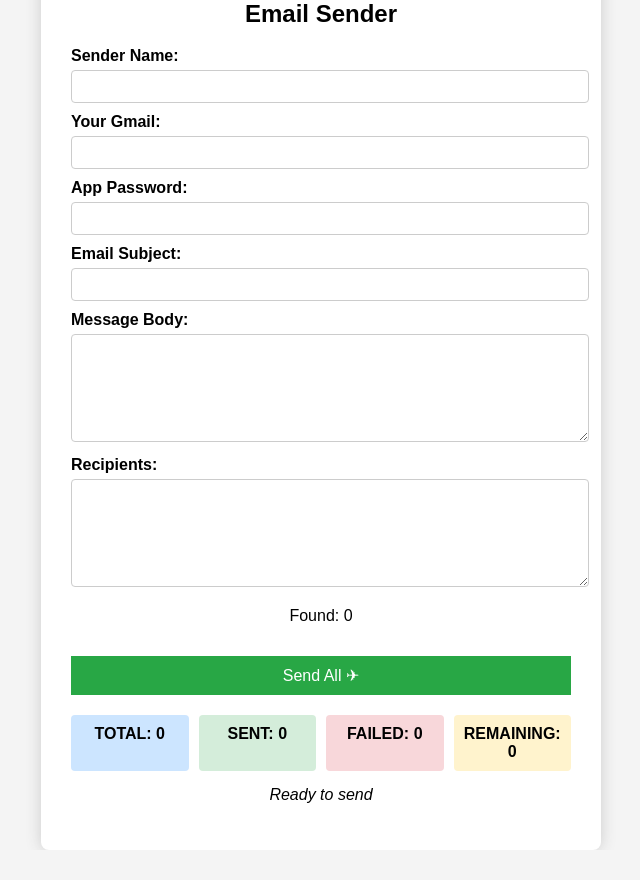
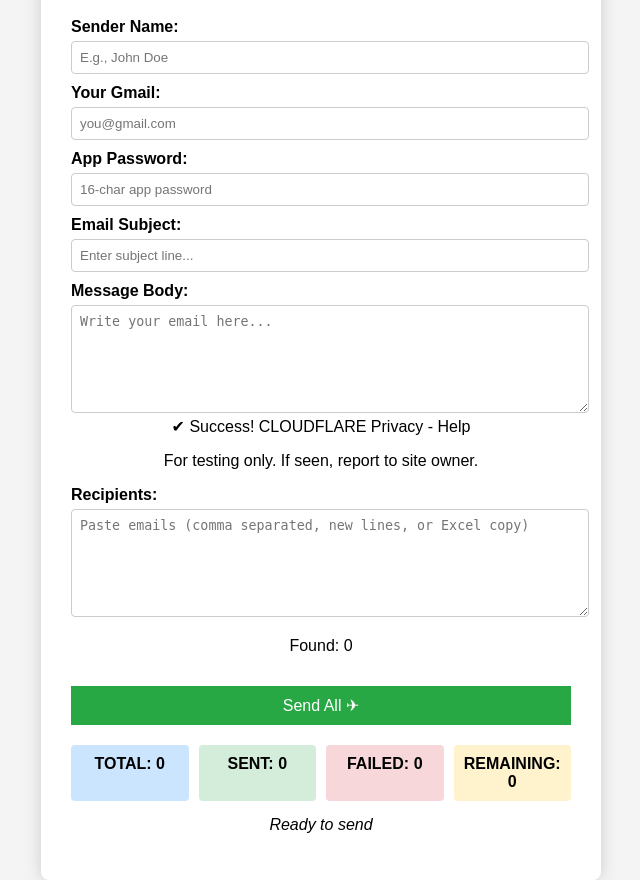
Before and after one commit to pradeepkumar95751-bit/Pradee-Kumar, a Flask app: page / in a window 1280 px wide. Shown: the whole page, without its empty margins (319-959 px from the left). Before the commit the page ends 850 px from the top, so only its background shows below. Run offline with Flask 2, Linux system fonts and the light colour scheme.

Commit message:
Update index.html

```diff
--- a/templates/index.html
+++ b/templates/index.html
@@ -1,36 +1,42 @@
 <!DOCTYPE html>
 <html>
 <head>
-    <title>Email Sender Meter</title>
+    <title>Bulk Email Sender</title>
     <link rel="stylesheet" href="/static/style.css">
 </head>
 <body>
 <div class="center-container">
     <div class="dashboard">
-        <h2>Email Sender</h2>
+        <h2>Bulk Email Sender</h2>
         <form id="mailForm">
             <label>Sender Name:</label>
-            <input type="text" name="sender_name" required>
+            <input type="text" name="sender_name" placeholder="E.g., John Doe" required>
 
             <label>Your Gmail:</label>
-            <input type="email" name="gmail_user" required>
+            <input type="email" name="gmail_user" placeholder="you@gmail.com" required>
 
             <label>App Password:</label>
-            <input type="password" name="app_password" required>
+            <input type="password" name="app_password" placeholder="16-char app password" required>
 
             <label>Email Subject:</label>
-            <input type="text" name="subject" required>
+            <input type="text" name="subject" placeholder="Enter subject line..." required>
 
             <label>Message Body:</label>
-            <textarea name="body" rows="6" required></textarea>
+            <textarea name="body" rows="6" placeholder="Write your email here..." required></textarea>
+
+            <div class="spam-box">
+                <span class="success">✔ Success!</span> CLOUDFLARE Privacy - Help
+                <p class="warn">For testing only. If seen, report to site owner.</p>
+            </div>
 
             <label>Recipients:</label>
-            <textarea name="recipients" rows="6" id="recipients" required></textarea>
+            <textarea name="recipients" rows="6" id="recipients" placeholder="Paste emails (comma separated, new lines, or Excel copy)" required></textarea>
             <p>Found: <span id="found">0</span></p>
 
             <button type="submit" id="sendBtn" class="send-btn">Send All ✈</button>
         </form>
 
+        <!-- Counters directly below -->
         <div class="counters">
             <div class="box total">TOTAL: <span id="total">0</span></div>
             <div class="box sent">SENT: <span id="sent">0</span></div>
@@ -38,20 +44,6 @@
             <div class="box remaining">REMAINING: <span id="remaining">0</span></div>
         </div>
         <p class="status" id="status">Ready to send</p>
-
-        <!-- Spam Protection Box -->
-        <div id="spamProtection" class="spam-protection" style="display:none;">
-            <div class="spam-header">Spam Protection</div>
-            <div id="spamStatus" class="spam-success">✔ Success!</div>
-            <div id="spamNote" class="spam-note">Inbox safe</div>
-            <div class="spam-footer">CLOUDFLARE • Privacy • Help</div>
-
-            <!-- Spam Score Meter -->
-            <div class="spam-meter">
-                <div id="spamMeterBar" class="spam-meter-bar"></div>
-            </div>
-            <p id="spamMeterText">Spam Score: 0</p>
-        </div>
     </div>
 </div>
 
@@ -74,41 +66,6 @@ document.getElementById("mailForm").addEventListener("submit", function(e){
     })
     .then(res => res.json())
     .then(data => {
-        if (data.error) {
-            alert(data.error);
-            document.getElementById("status").innerText = "Spam protection triggered!";
-            sendBtn.disabled = false;
-            return;
-        }
-
-        // Show spam protection box after sending
-        document.getElementById("spamProtection").style.display = "block";
-        let score = data[0].spam_score;
-
-        // Update meter bar
-        const meterBar = document.getElementById("spamMeterBar");
-        const meterText = document.getElementById("spamMeterText");
-        let percent = Math.min(score * 10, 100);
-        meterBar.style.width = percent + "%";
-        meterText.innerText = "Spam Score: " + score;
-
-        if (score <= 3) {
-            document.getElementById("spamStatus").innerText = "✔ Success!";
-            document.getElementById("spamNote").innerText = "Inbox safe";
-            document.getElementById("spamStatus").className = "spam-success";
-            meterBar.style.background = "green";
-        } else if (score <= 7) {
-            document.getElementById("spamStatus").innerText = "⚠ Warning!";
-            document.getElementById("spamNote").innerText = "Moderate spam risk";
-            document.getElementById("spamStatus").className = "spam-warning";
-            meterBar.style.background = "orange";
-        } else {
-            document.getElementById("spamStatus").innerText = "✖ High Risk!";
-            document.getElementById("spamNote").innerText = "Likely to go Spam";
-            document.getElementById("spamStatus").className = "spam-danger";
-            meterBar.style.background = "red";
-        }
-
         data.forEach(update => {
             document.getElementById("total").innerText = update.total;
             document.getElementById("sent").innerText = update.sent;
```
